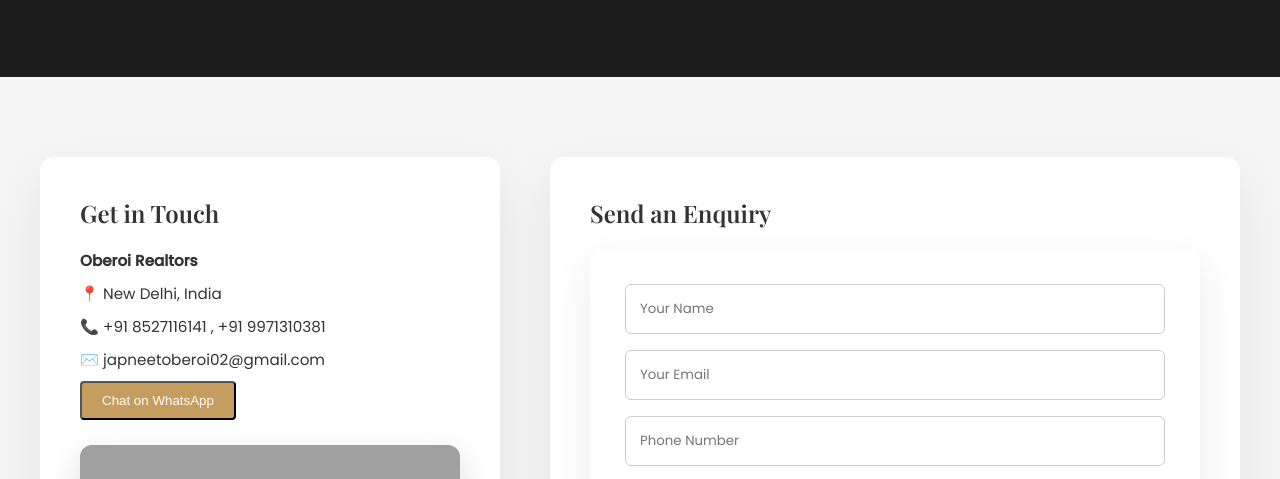
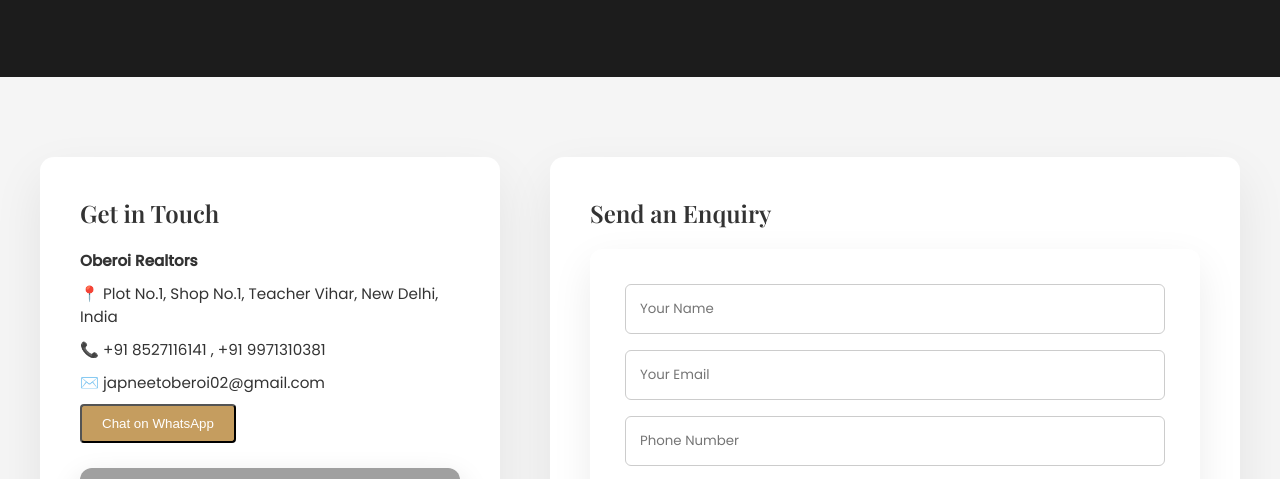
Before and after one commit to avneetsinghoberoi/real-estate-website, a plain HTML site: page contact.html in a window 1280 px wide. Shown: the part 302-781 px from the top of the page. Drawn offline with nearby package versions, Linux system fonts and the light colour scheme; grey boxes are pictures that could not be loaded.

Commit message:
changed address

```diff
--- a/contact.html
+++ b/contact.html
@@ -44,7 +44,7 @@
     <div class="contact-card contact-info-card">
       <h2>Get in Touch</h2>
       <p><strong>Oberoi Realtors</strong></p>
-      <p>📍 New Delhi, India</p>
+      <p>📍 Plot No.1, Shop No.1, Teacher Vihar, New Delhi, India</p>
       <p>📞 +91 8527116141 , +91 9971310381</p>
       <p>✉️ japneetoberoi02@gmail.com</p>
 
```
